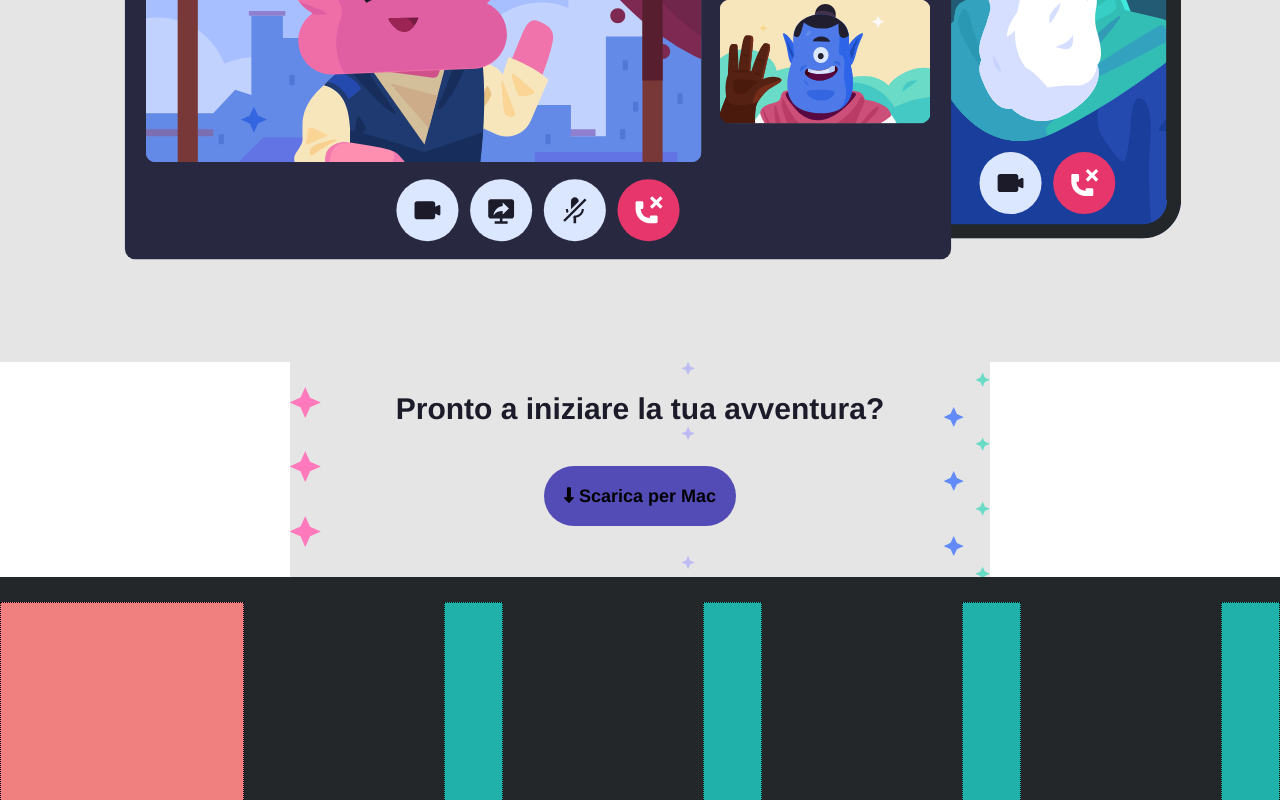
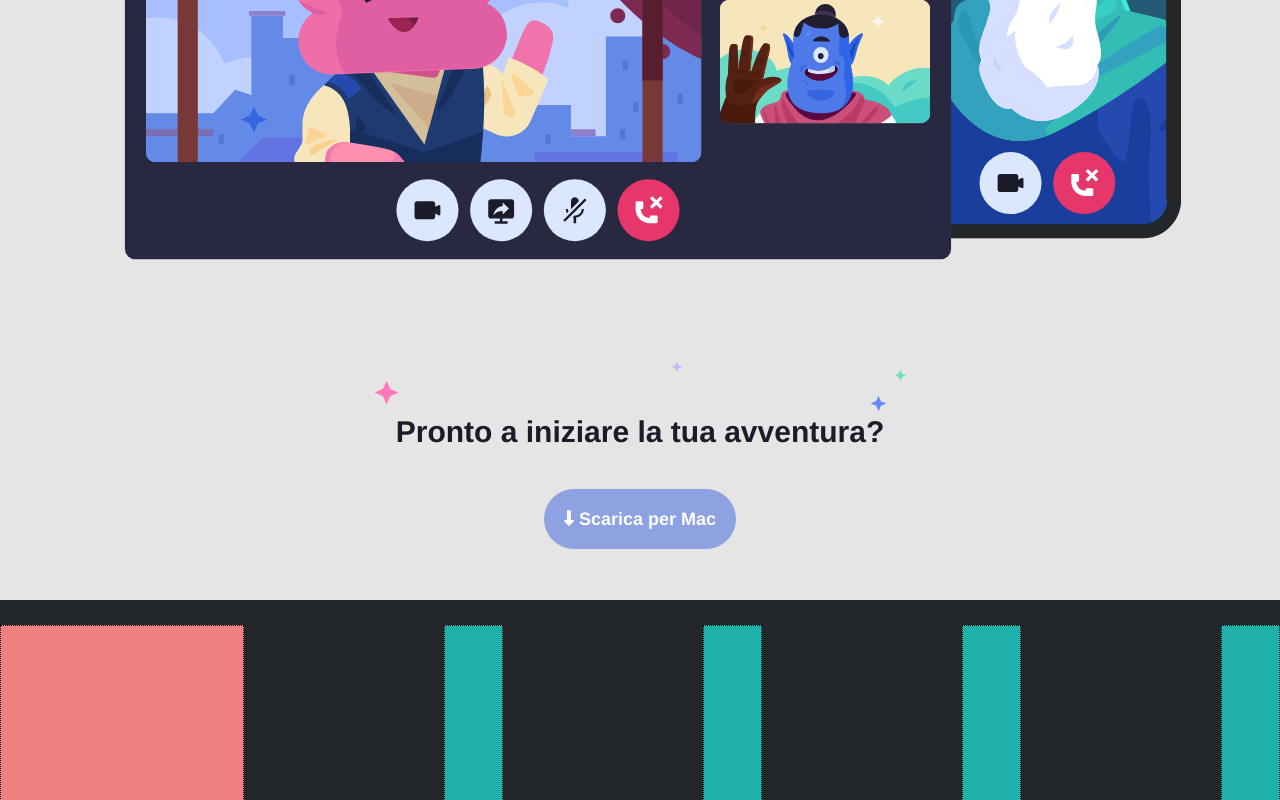
Before and after one commit to GabrieleLombard01/htmlcss-discord, a plain HTML site: page index.html in a window 1280 px wide. Shown: the part 3382-4182 px from the top of the page. Drawn offline with Linux system fonts and the light colour scheme.

Commit message:
stars fixed

```diff
--- a/css/style.css
+++ b/css/style.css
@@ -33,11 +33,12 @@ h2{
     color: #1c1b29;
 }
 h3{
-    padding-top: 30px;
     padding-bottom: 60px;
     font-size: 30px;
     font-weight: bold;
     color: #1c1b29;
+    background-size: contain;
+    background-position: center;
 }
 p{
     font-size: 22px;
@@ -235,9 +236,8 @@ footer{
     padding-right: 70px;
 }
 #start_adventure{
-    background-image: url("../img/stars.svg");
+    display: block;
     background-color: #e5e5e5;
-    background-size: 700px;
     padding-bottom: 70px;
     text-align: center;
     margin: 0 auto;
@@ -251,8 +251,12 @@ footer{
     font-weight: bold;
     color: rgb(0, 0, 0);
     padding: 20px;
-    background-color: #534cb6;
+    background-color: #8ea1e1;
+    color: white;
     border-radius: 50px;
+}
+#background_prefooter{
+    background-color: #e5e5e5;
 }
 /*Footer*/
 #red_section{
--- a/index.html
+++ b/index.html
@@ -129,7 +129,7 @@
     </section>
     <!--Sezione 4(greybg)-->
     <div class="greywave wave"></div>
-    <section>
+    <section id="background_prefooter">
         <div class="conteiner greybg">
             <div id="green_section">
                 <h2>Tecnologia affidabile per tenersi in contatto</h2>
@@ -141,9 +141,11 @@
             </div>
         </div>
         <div id="start_adventure">
+            <img src="img/stars.svg" alt="stars">
             <h3>Pronto a iniziare la tua avventura?</h3>
-
-            <div><a id="download_button" href="#"><i class="fa-solid fa-down-long fa-sm"></i> Scarica per Mac</a></div>
+            <div>
+                <a id="download_button" href="#"><i class="fa-solid fa-down-long fa-sm"></i> Scarica per Mac</a>
+            </div>
         </div>
     </section>
     <!--Footer-->
```
